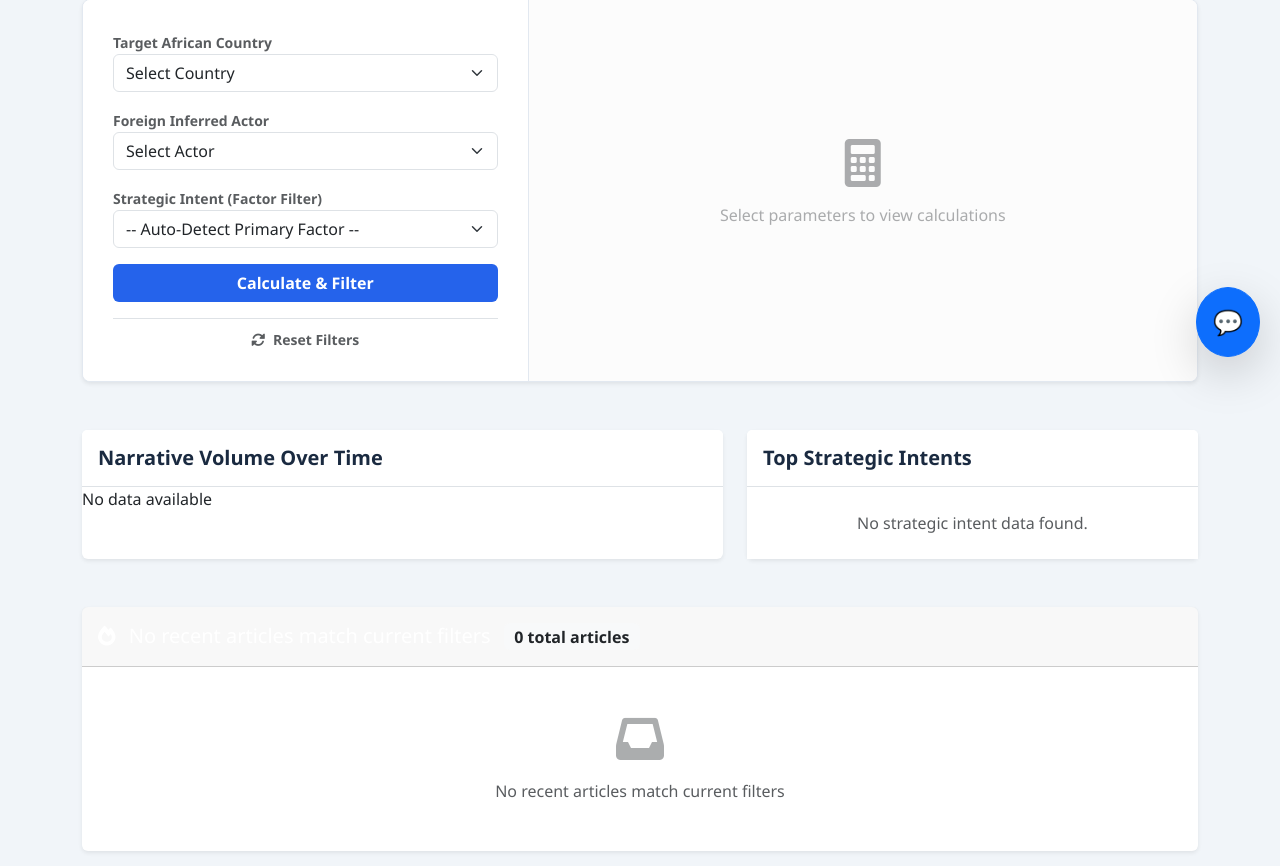
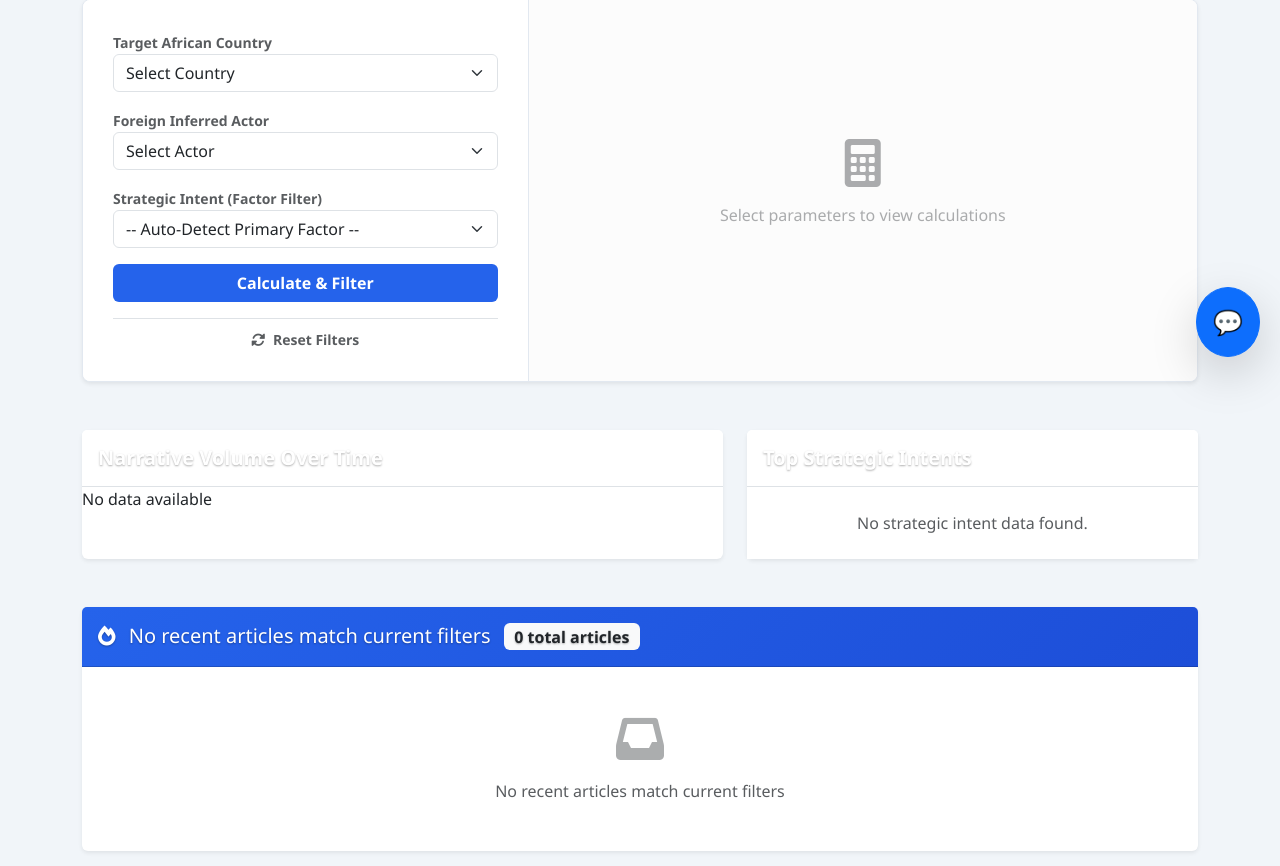
Before and after one commit to CodeForAfrica/VI, a Django app: page /vi/ in a window 1280 px wide. Shown: the part 423-1289 px from the top of the page. Run offline with Django 4.2, Linux system fonts and the light colour scheme; data that the repository does not hold is empty.

Commit message:
Update overview.html

```diff
--- a/dashboard/templates/overview.html
+++ b/dashboard/templates/overview.html
@@ -18,6 +18,21 @@
     .badge-tone { background-color: #10b981 !important; color: white !important; padding: 5px 10px; }
     .badge-intent { background-color: #f59e0b !important; color: white !important; padding: 5px 10px; }
 
+    /* Top Recent Themes Header */
+    .bg-gradient-primary {
+        background: linear-gradient(135deg, #2563eb 0%, #1d4ed8 100%) !important;
+        color: white !important;
+    }
+
+    .card-header h5 {
+        color: white !important;
+        text-shadow: 0 1px 2px rgba(0,0,0,0.3);
+    }
+
+    .badge.bg-light {
+        color: #212529 !important;
+        background-color: #f8f9fa !important;
+    }
     /* CVI Calculator Panel */
     .cvi-panel { background: white; border: 1px solid #e2e8f0; border-radius: 8px; display: flex; overflow: hidden; min-height: 250px; }
     .cvi-left { flex: 0 0 40%; padding: 30px; border-right: 1px solid #e2e8f0; background: #fff; }
```
